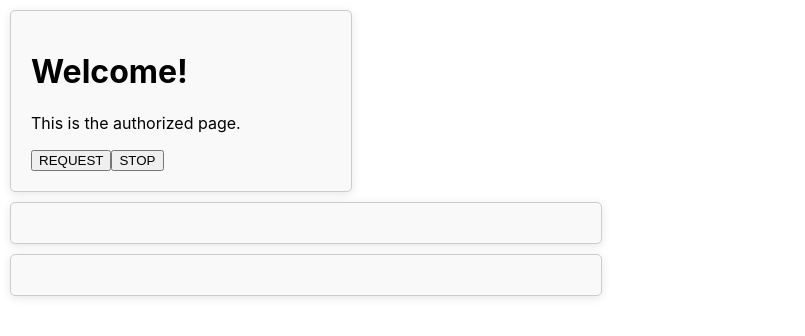
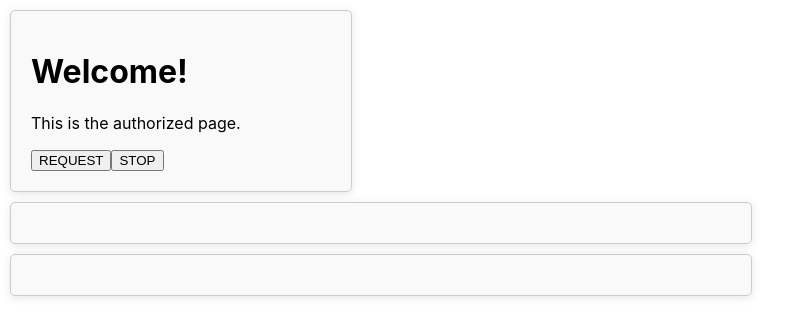
Before and after one commit to GiantSteps44/DevOps-course, a React (Create React App) app in the folder nginx/: page / in a window 1280 px wide. Shown: the top 336 px of the page, without its empty margins (0-805 px from the left). Built offline with nearby package versions, Linux system fonts and the light colour scheme.

Commit message:
Hot fix v3.

```diff
--- a/nginx/src/App.css
+++ b/nginx/src/App.css
@@ -9,7 +9,7 @@
 }
 
 .info-container {
-  max-width: 550px;
+  max-width: 700px;
   margin: 10px;
   padding: 20px;
   border: 1px solid #ccc;
```
